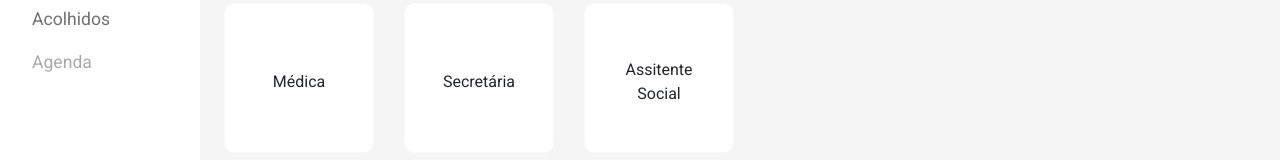
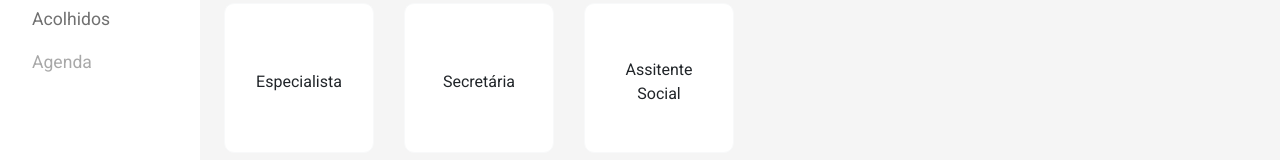
Before and after one commit to TheMarini/naasp-web, a Vue app: page /voluntario/adicionar in a window 1280 px wide. Shown: the part 207-367 px from the top of the page. Built offline with nearby package versions, Linux system fonts and the light colour scheme; no server answers; some icons are missing; a small style sheet from the web is missing; what vue-sweetalert2, vue-the-mask would draw is missing.

Commit message:
[~] "Médica" -> "Especialista"

```diff
--- a/src/views/volunteer/form/steps/VolunteerStep1.vue
+++ b/src/views/volunteer/form/steps/VolunteerStep1.vue
@@ -11,7 +11,7 @@
             @click="volunteer.type = 0"
           >
             <activity-icon size="1.5x" class="custom-class"></activity-icon>
-            <p class="mb-0 mt-2">Médica</p>
+            <p class="mb-0 mt-2">Especialista</p>
           </button>
         </div>
         <div class="col-auto">
```
